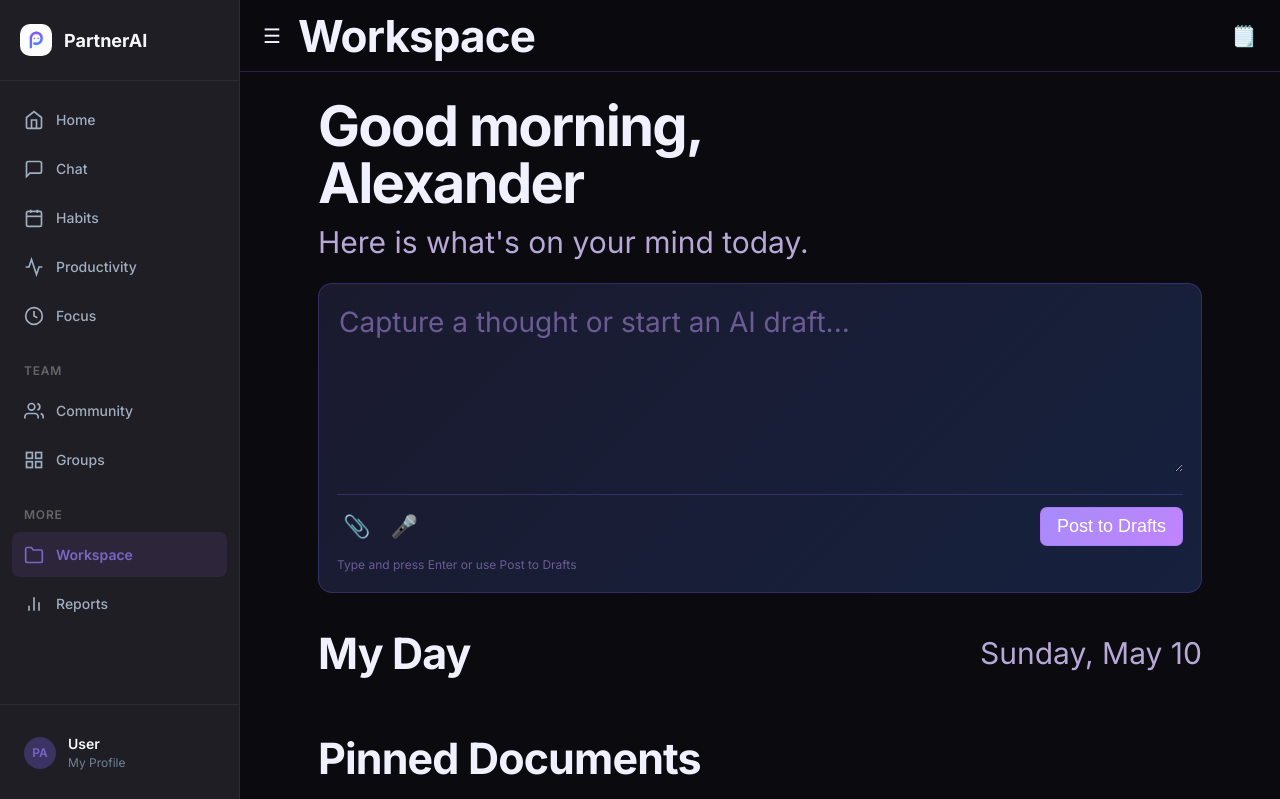
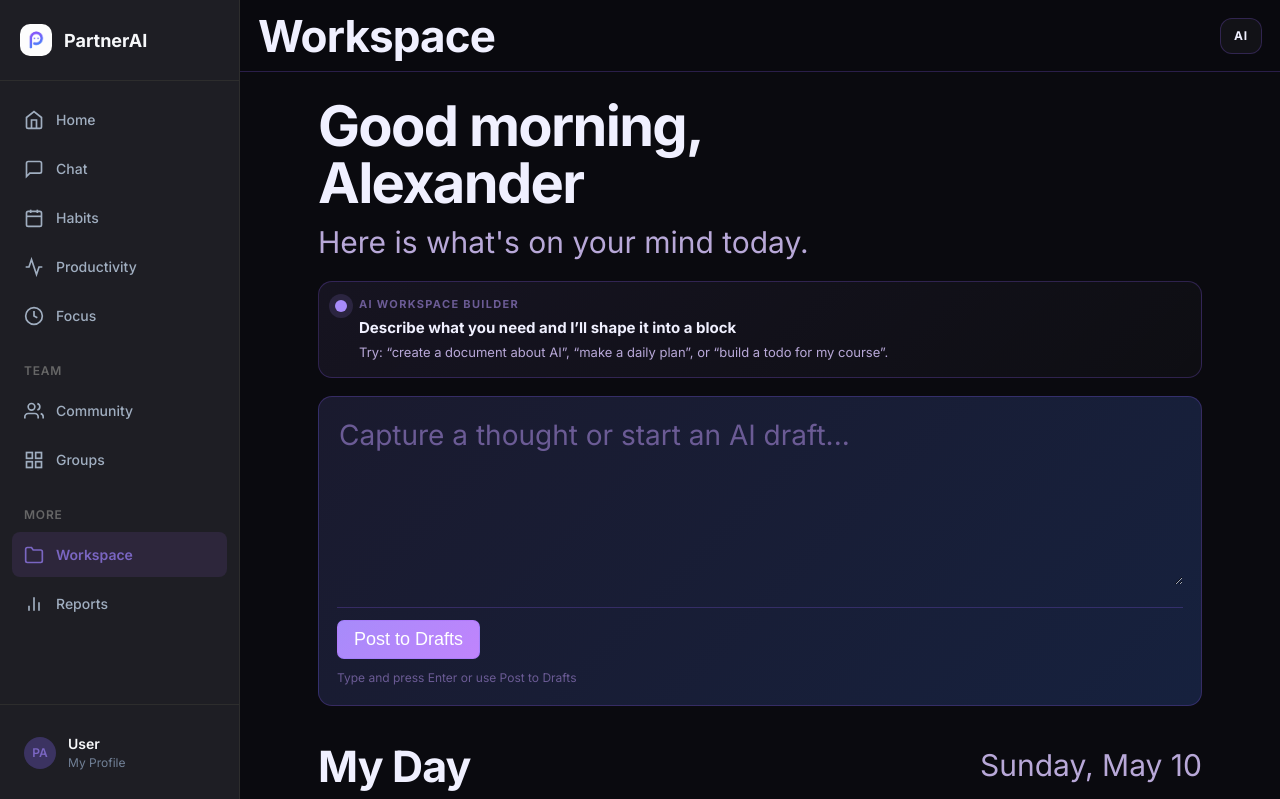
Before and after one commit to Yoagesh7/PAI_v1.ai, a Flask app: page /workspace in a window 1280 px wide. Shown: the top 799 px of the page. Run offline with Flask 3, Linux system fonts and the light colour scheme; the visitor is signed in with stand-in values (Sample User, id 1); data that the repository does not hold is empty; some libraries are stand-ins or nearby versions.

Commit message:
design: simplify workspace header and add AI processing panel

```diff
--- a/web/templates/workspace.html
+++ b/web/templates/workspace.html
@@ -639,8 +639,7 @@
   background: var(--kb-hdr-bg);
 }
 
-.ws-menu,
-.ws-notes {
+.ws-ai-pill {
   width: 36px;
   height: 36px;
   border-radius: 12px;
@@ -653,10 +652,16 @@
   text-decoration: none;
 }
 
-.ws-menu {
-  border: none;
-  background: transparent;
-  width: 28px;
+.ws-ai-pill {
+  border: 1px solid var(--kb-border);
+  background: rgba(255,255,255,0.04);
+  width: auto;
+  min-width: 42px;
+  padding: 0 12px;
+  font-size: 12px;
+  font-weight: 700;
+  letter-spacing: 0.08em;
+  text-transform: uppercase;
 }
 
 .ws-title {
@@ -724,19 +729,6 @@
   justify-content: space-between;
 }
 
-.ws-capture-tools {
-  display: flex;
-  gap: 8px;
-}
-
-.ws-tool-btn {
-  border: none;
-  background: transparent;
-  font-size: 22px;
-  cursor: pointer;
-  color: var(--kb-title);
-}
-
 .ws-post-btn {
   border: 1px solid var(--kb-border);
   border-radius: 7px;
@@ -752,6 +744,69 @@
   color: var(--kb-muted);
   font-size: 12px;
 }
+
+.ws-ai-panel {
+  margin-top: 16px;
+  border: 1px solid var(--kb-border);
+  border-radius: 14px;
+  background: linear-gradient(135deg, rgba(167,139,250,0.08), rgba(255,255,255,0.02));
+  padding: 14px 16px;
+  display: none;
+  align-items: flex-start;
+  gap: 12px;
+}
+
+.ws-ai-panel.active { display: flex; }
+.ws-ai-dot {
+  width: 12px;
+  height: 12px;
+  border-radius: 999px;
+  background: var(--kb-accent);
+  box-shadow: 0 0 0 6px rgba(167,139,250,0.14);
+  margin-top: 4px;
+  flex: 0 0 auto;
+}
+.ws-ai-copy { flex: 1; }
+.ws-ai-label {
+  font-size: 11px;
+  text-transform: uppercase;
+  letter-spacing: 0.12em;
+  color: var(--kb-muted);
+  margin-bottom: 4px;
+  font-weight: 700;
+}
+.ws-ai-title {
+  font-size: 15px;
+  font-weight: 800;
+  color: var(--kb-title);
+  margin-bottom: 4px;
+}
+.ws-ai-sub {
+  font-size: 13px;
+  color: var(--kb-sec);
+  line-height: 1.5;
+}
+
+.ws-ai-loading {
+  display: inline-flex;
+  align-items: center;
+  gap: 8px;
+  margin-top: 8px;
+  color: var(--kb-accent);
+  font-size: 12px;
+  font-weight: 700;
+}
+
+.ws-ai-spinner {
+  width: 14px;
+  height: 14px;
+  border-radius: 999px;
+  border: 2px solid rgba(167,139,250,0.25);
+  border-top-color: var(--kb-accent);
+  animation: wsSpin 0.8s linear infinite;
+}
+
+@keyframes wsSpin { to { transform: rotate(360deg); } }
 
 .ws-section {
   margin-top: 28px;
@@ -952,9 +1007,8 @@
 
 <div class="kb-page ws-shell">
   <header class="ws-header">
-    <button class="ws-menu" type="button" aria-label="Menu">☰</button>
     <h1 class="ws-title">Workspace</h1>
-    <a class="ws-notes" href="/workspace/new" aria-label="New draft">🗒️</a>
+    <div class="ws-ai-pill" aria-label="AI ready">AI</div>
   </header>
 
   <div class="ws-body">
@@ -963,6 +1017,19 @@
     <section class="ws-greeting">
       <h2>Good morning,<br><span id="userGreetingName">Alexander</span></h2>
       <p>Here is what's on your mind today.</p>
+    </section>
+
+    <section class="ws-ai-panel" id="workspaceAiPanel">
+      <div class="ws-ai-dot"></div>
+      <div class="ws-ai-copy">
+        <div class="ws-ai-label">AI workspace builder</div>
+        <div class="ws-ai-title" id="workspaceAiTitle">Describe what you need and I’ll shape it into a block</div>
+        <div class="ws-ai-sub" id="workspaceAiSub">Try: “create a document about AI”, “make a daily plan”, or “build a todo for my course”.</div>
+        <div class="ws-ai-loading" id="workspaceAiLoading" style="display:none;">
+          <span class="ws-ai-spinner"></span>
+          <span>AI is thinking...</span>
+        </div>
+      </div>
     </section>
 
     <section class="ws-capture-card">
@@ -973,10 +1040,6 @@
         onkeydown="handleQuickCreateKeydown(event)"
         onkeyup="updateQuickCreateHint()"></textarea>
       <div class="ws-capture-bar">
-        <div class="ws-capture-tools">
-          <button class="ws-tool-btn" type="button" aria-label="Attach">📎</button>
-          <button class="ws-tool-btn" type="button" aria-label="Voice">🎤</button>
-        </div>
         <button class="ws-post-btn" type="button" onclick="createBlockFromQuickInput()">Post to Drafts</button>
       </div>
       <div class="ws-capture-hint" id="quickCreateHint">Type and press Enter or use Post to Drafts</div>
@@ -1046,6 +1109,11 @@ const typeIcons = {
 document.addEventListener('DOMContentLoaded', () => {
   setGreetingName();
   setMyDayDate();
+  setWorkspaceAIState(
+    'Describe what you need and I’ll shape it into a block',
+    'Try: “create a document about AI”, “make a daily plan”, or “build a todo for my course”.',
+    false
+  );
   loadBlocks();
   setTimeout(checkAIInsights, 4000);
 
@@ -1065,6 +1133,23 @@ function setMyDayDate() {
   if (!el) return;
   const now = new Date();
   el.textContent = now.toLocaleDateString('en-US', { weekday: 'long', month: 'short', day: 'numeric' });
+}
+
+function setWorkspaceAIState(title, sub, loading = false) {
+  const panel = document.getElementById('workspaceAiPanel');
+  const titleEl = document.getElementById('workspaceAiTitle');
+  const subEl = document.getElementById('workspaceAiSub');
+  const loadingEl = document.getElementById('workspaceAiLoading');
+  if (!panel || !titleEl || !subEl || !loadingEl) return;
+  if (title) titleEl.textContent = title;
+  if (sub) subEl.textContent = sub;
+  loadingEl.style.display = loading ? 'inline-flex' : 'none';
+  panel.classList.add('active');
+}
+
+function resetWorkspaceAIState() {
+  const loadingEl = document.getElementById('workspaceAiLoading');
+  if (loadingEl) loadingEl.style.display = 'none';
 }
 
 /* -- Quick Create (Notion-style) -- */
@@ -1103,16 +1188,23 @@ async function createBlockFromQuickInput() {
   // Show loading state
   input.disabled = true;
   const originalPlaceholder = input.placeholder;
-  input.placeholder = 'Creating workspace...';
+  input.placeholder = 'AI is thinking...';
+  setWorkspaceAIState(
+    'AI is shaping your workspace',
+    prompt,
+    true
+  );
 
   try {
     // Detect command-style prompts (todo, create document, etc)
     const low = prompt.toLowerCase();
     const isCommand = (
       low.includes('todo') || low.includes('task') || low.includes('checklist') ||
-      low.includes('action item') || low.includes('create document') ||
-      low.includes('write document') || low.includes('write an article') ||
-      low.includes('write a guide')
+      low.includes('action item') || low.includes('daily plan') || low.includes('daily planner') ||
+      low.includes('plan for me') || low.includes('create document') ||
+      low.includes('create a document') || low.includes('write document') ||
+      low.includes('write an article') || low.includes('write a guide') ||
+      low.includes('make a plan') || low.includes('schedule')
     );
 
     // Route to appropriate endpoint
@@ -1131,6 +1223,11 @@ async function createBlockFromQuickInput() {
     if (data && data.id) {
       // Show success feedback
       input.placeholder = '✓ Workspace created! Opening editor...';
+      setWorkspaceAIState(
+        'Workspace created',
+        'Your request has been converted into a new block. Opening it now.',
+        false
+      );
 
       // Clear input
       input.value = '';
@@ -1152,6 +1249,11 @@ async function createBlockFromQuickInput() {
     // Show error state
     input.style.borderColor = '#ef4444';
     input.placeholder = '⚠ Failed to create. Try again.';
+    setWorkspaceAIState(
+      'AI could not finish the request',
+      'Please try a simpler prompt such as “create a document about AI” or “make a daily plan”.',
+      false
+    );
 
     // Reset after 2 seconds
     setTimeout(() => {
@@ -1159,6 +1261,7 @@ async function createBlockFromQuickInput() {
       input.placeholder = originalPlaceholder;
       input.disabled = false;
       input.focus();
+      resetWorkspaceAIState();
     }, 2000);
   }
 }
```
